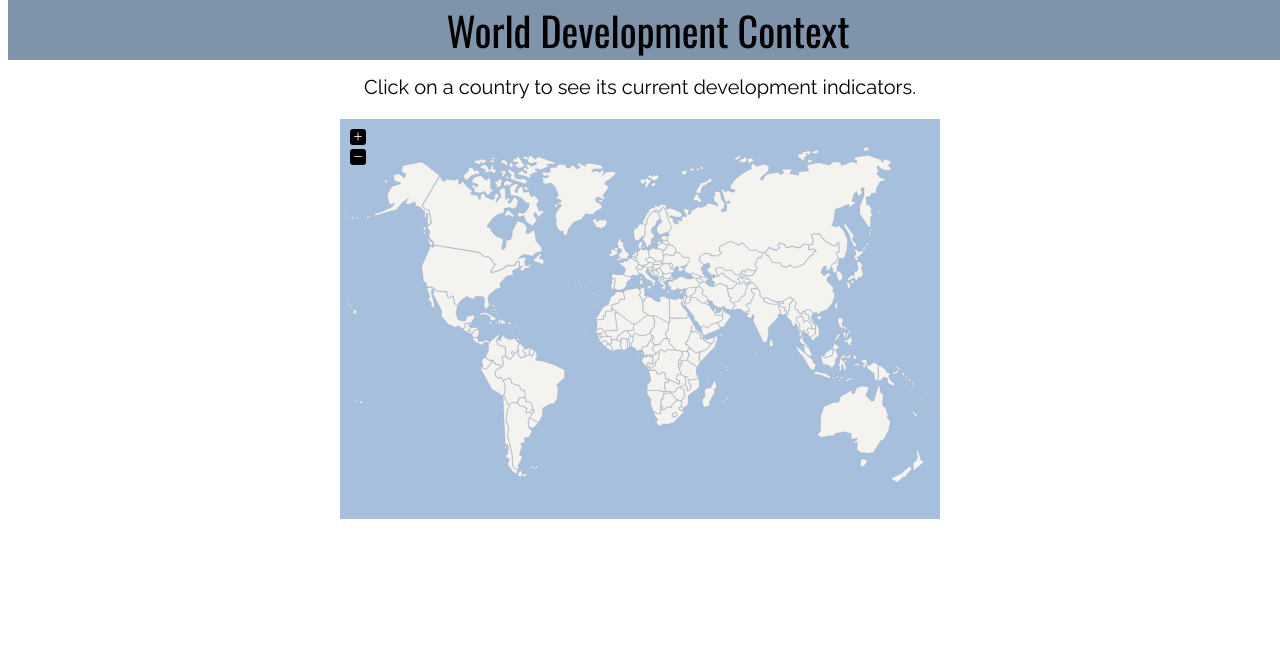
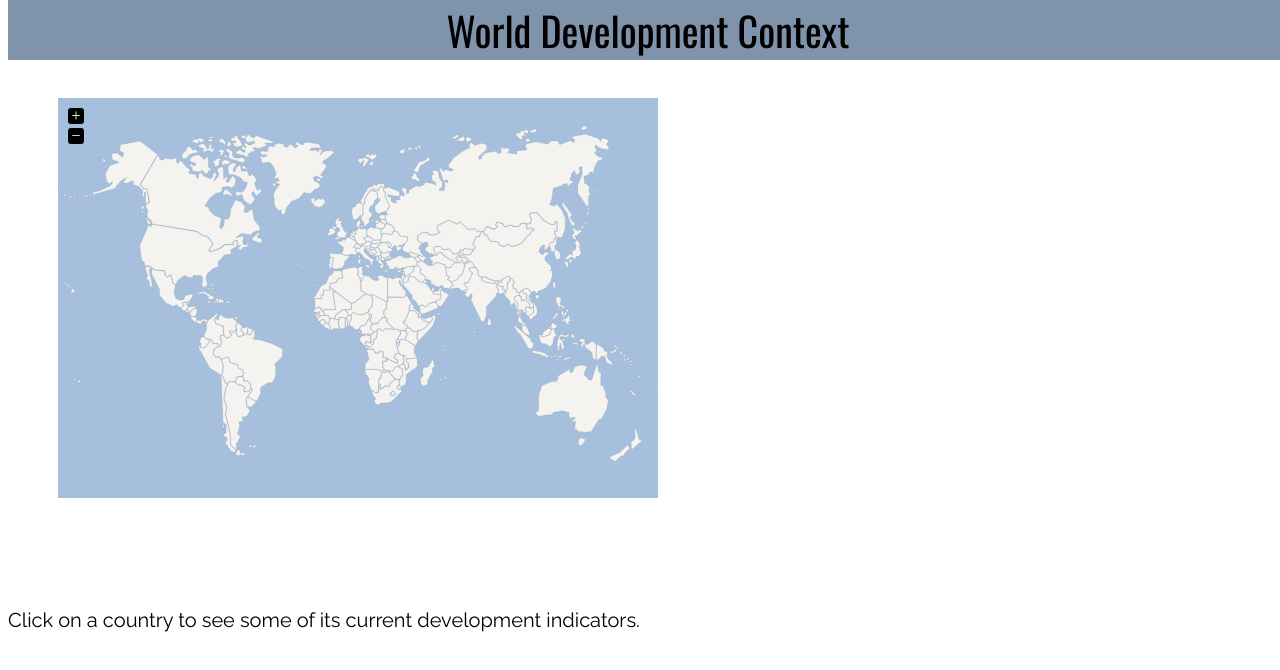
Before and after one commit to adrielbarrettjo/Thinkful-Context, a plain HTML site: page index.html in a window 1280 px wide. Drawn offline with nearby package versions, Linux system fonts and the light colour scheme.

Commit message:
changed to a single page format instead of 2 page

```diff
--- a/index.css
+++ b/index.css
@@ -10,31 +10,29 @@ header {
 }
 
 .subheader {
-	margin-top: 75px;
-  	font-family: 'Raleway', sans-serif;
-  	text-align: center;
-  	font-size: 20px;
-  	color: black;
+  font-family: 'Raleway', sans-serif;
+  text-align: center;
+  font-size: 20px;
+  color: black;
 }
 
 .map {
-	margin: auto;
-	margin-top: 20px;
-	width: 100%;
+  display: inline-block;
+	margin-left: 50px;
+	margin-top: 90px;
+  float: left;
+  width: 600px;
+  height: 400px;
 }
 
-.indicators {
-	margin: 60px auto 0px auto;
-	width: 65%;
-  	padding: 20px;
-  	text-align: center;
+.indicators-page {
+  display: inline-block;
+	text-align: center;
+  margin-top: 90px;
+  margin-right: 0px;
 }
 
-.country-page {
-	text-align: center;
-}
-
-.country-page input {
+.indicators input {
 	margin: auto;
 	text-align: center;
 }
--- a/index.html
+++ b/index.html
@@ -11,11 +11,11 @@
 
     <header class="header">World Development Context</header>
 
-    <p class="subheader">Click on a country to see its current development indicators.</p>
+    <div class="map" id="vmap"></div>
 
-    <div class="map" id="vmap" style="width: 600px; height: 400px;"></div>
-
-    <div class="country-page hidden"></div>
+    <div class="indicators-page">
+      <p class="subheader">Click on a country to see some of its current development indicators.</p>
+    </div>
 
 
     <script type="text/javascript" src="http://code.jquery.com/jquery-1.11.3.min.js"></script>
--- a/main.js
+++ b/main.js
@@ -156,21 +156,21 @@ function generateCountryText(data, region) {
 
 		</div>
 
-		<input type="submit" role="button" class="back-button" alt="Go Back to Map" value="Go Back to Map">
+		<input type="submit" role="button" class="back-button" alt="Reset" value="Reset">
 		`);
 	return indicatorText
 }
 
 // OTHER FUNCTIONS (event listeners, etc.)
 function mapReset() {
-	//hide indicators page and unhide map.
-	// alternative: just reload.
 	location.reload();
 
 }
 
 
 function clickCountry(event, code, region) {
+	//add loader call thing
+
 	//get all promises:
 	const population = getPopulation(code);
 	const electrictyAccess = getElectrictyAccess(code);
@@ -181,15 +181,17 @@ function clickCountry(event, code, region) {
 
 	// do all API calls
 	Promise.all([population, electrictyAccess, incomeDescription, timeToBusiness_F, timeToBusiness_M, test])
+
 		.then(function(data) {
-			$('.country-page').html(generateCountryText(data, region));
+			$('.indicators-page').html(generateCountryText(data, region));
 		})
 		.then(function() {
         	//once data is appended to the dom, remove hidden class
         	$('.header').text(region);
-			$('.map').addClass('hidden');
+			// $('.map').addClass('hidden');
+			$('.map').addClass('moveToLeft');
 			$('.subheader').addClass('hidden');
-			$('.country-page').removeClass('hidden');
+			$('.indicators-page').removeClass('hidden');
 			//and enable event listener on newly generated buttons:
 			$('.country-page input').click(mapReset);
 		});
```
